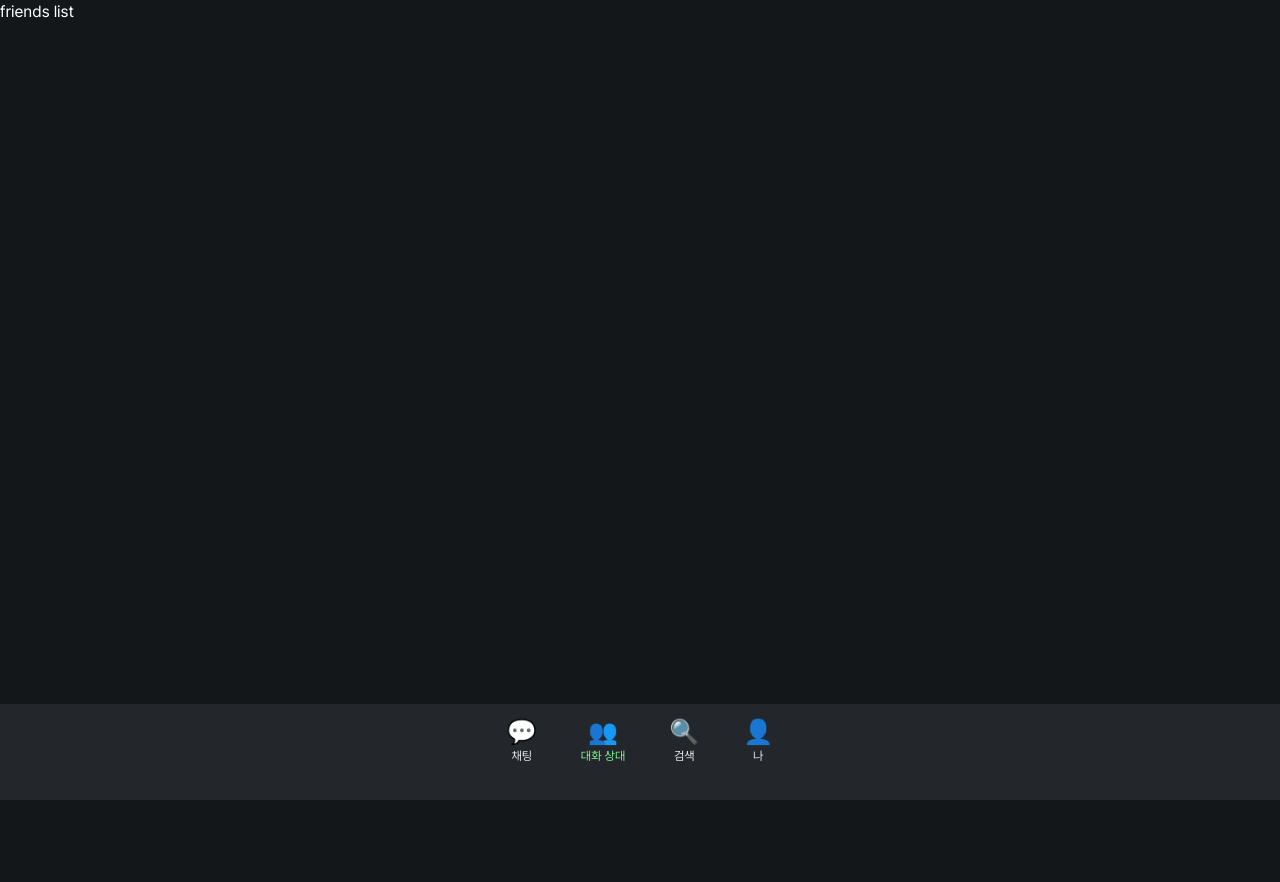
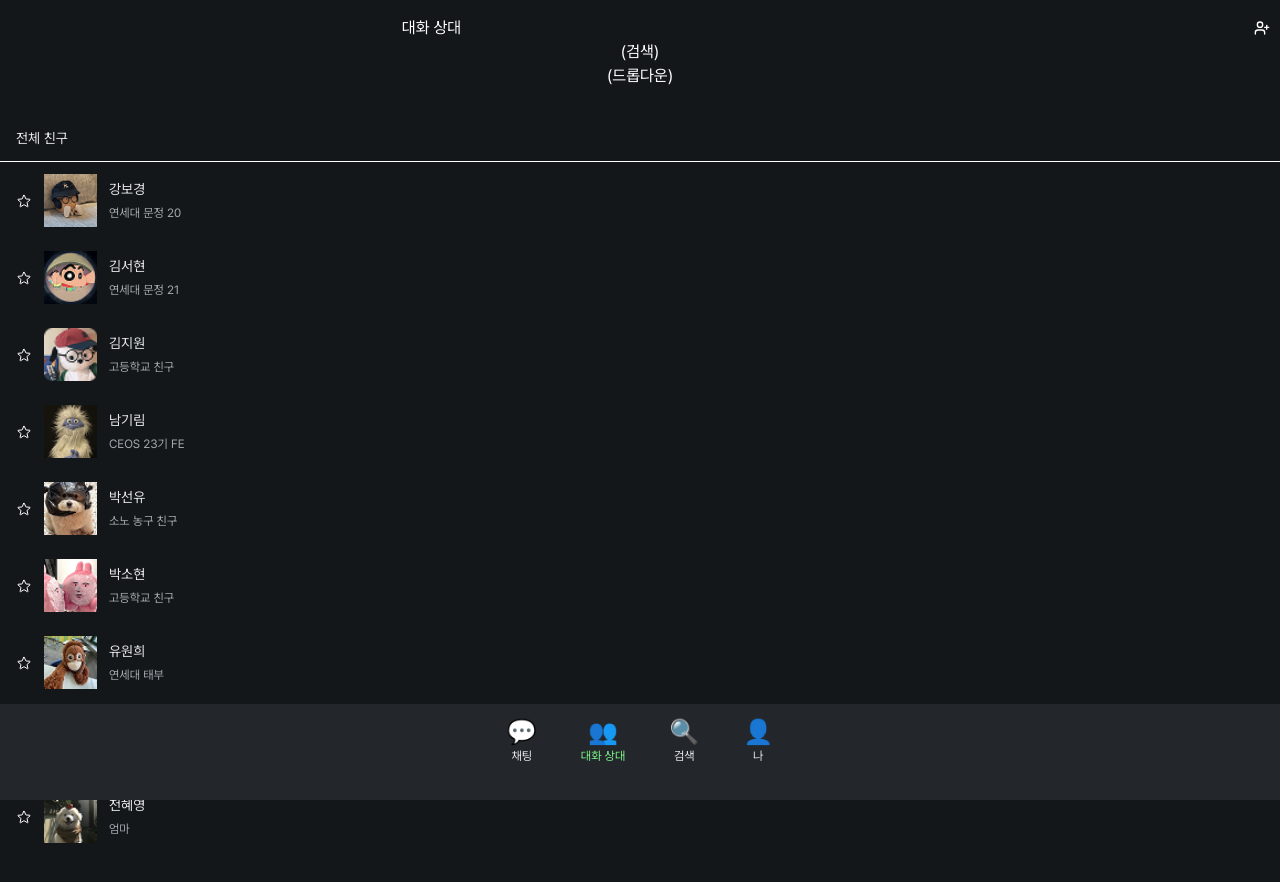
Before and after one commit to CEOS-Developers/react-messenger-23rd, a React (Vite) app: page /friends in a window 1280 px wide. Shown: the top 882 px of the page. Before the commit the page ends 800 px from the top, so only its background shows below. Built offline with nearby package versions, Linux system fonts and the light colour scheme.

Commit message:
feat: render sorted friends list from localStorage

```diff
--- a/src/App.tsx
+++ b/src/App.tsx
@@ -3,6 +3,7 @@ import ChatRoomPage from "./pages/ChatRoom";
 import ChatListPage from "./pages/ChatList";
 import NoticePage from "./components/ChatRoom/Noticepage";
 import initialMessages from "../public/data/messages.json";
+import initialFriends from "../public/data/friends.json";
 import FriendsPage from "./pages/Friends";
 import "./App.css";
 import { useEffect } from "react";
@@ -15,7 +16,13 @@ function App() {
     if (!isDataLoaded) {
       //messages가 비어있으면 JSON 파일 내용 가져오기
       localStorage.setItem("messages", JSON.stringify(initialMessages));
-      console.log("데이터 로딩 완료");
+      console.log("메세지 데이터 로딩 완료");
+    }
+
+    //친구 데이터 가져오기
+    if (!localStorage.getItem("friends")) {
+      localStorage.setItem("friends", JSON.stringify(initialFriends));
+      console.log("친구 데이터 로딩 완료");
     }
   }, []);
 
@@ -24,7 +31,7 @@ function App() {
   const shouldHide = location.pathname.startsWith("/chatroom");
 
   return (
-    <div className="min-h-screen">
+    <div className={`min-h-screen ${!shouldHide ? "pb-[95px]" : ""}`}>
       <Routes>
         <Route path="/" element={<ChatRoomPage />} />
 
@@ -33,12 +40,7 @@ function App() {
         <Route path="/notice-page" element={<NoticePage />} />
         <Route path="/friends" element={<FriendsPage />} />
 
-        <Route
-          path="*"
-          element={
-            <div className="text-white">404 - 페이지를 찾을 수 없어요</div>
-          }
-        />
+        <Route path="*" element={<div>404 - 페이지를 찾을 수 없어요</div>} />
       </Routes>
       {!shouldHide && <NavBar />}
     </div>
--- a/src/pages/ChatRoom.tsx
+++ b/src/pages/ChatRoom.tsx
@@ -22,7 +22,7 @@ export default function ChatRoomPage() {
 
   useEffect(() => {
     const savedMessages = localStorage.getItem("messages");
-    const savedUsers = localStorage.getItem("users");
+    const savedUsers = localStorage.getItem("friends");
 
     if (savedMessages) setMessages(JSON.parse(savedMessages));
     if (savedUsers) setUsers(JSON.parse(savedUsers));
--- a/src/pages/Friends.tsx
+++ b/src/pages/Friends.tsx
@@ -1,7 +1,72 @@
+import { useEffect, useState } from "react";
+import FriendsHeader from "../components/Friends/FriendsHeader";
+import type { User } from "../types/chat";
+import { HiStar, HiOutlineStar } from "react-icons/hi2";
+
 export default function FriendsPage() {
+  //친구 목록 불러오기
+  const [friends, setFriends] = useState<User[]>([]);
+  useEffect(() => {
+    const savedFriends = localStorage.getItem("friends");
+
+    if (savedFriends) {
+      setFriends(JSON.parse(savedFriends));
+    }
+  }, []);
+
+  // 가나다순 정렬
+  const sortedFriends = [...friends].sort((a, b) => {
+    return a.name.localeCompare(b.name, "ko");
+  });
+
   return (
-    <>
-      <span>friends list</span>
-    </>
+    <div className="flex flex-col">
+      <FriendsHeader />
+      <main>
+        {/* 즐겨찾기 */}
+        {/* 전체친구 */}
+        <div>
+          <h1 className="pt-6 pb-3 px-4 text-body-02 text-gray10">전체 친구</h1>
+          <hr />
+          <ul className="px-4 py-3 flex flex-col gap-6">
+            {sortedFriends.map((friend) => (
+              <li key={friend.id} className="flex gap-3 items-center">
+                <HiOutlineStar />
+                <img
+                  src={friend.profileImage || "/default-profile.png"}
+                  alt={friend.name}
+                  className="w-13.25 h-13.25"
+                />
+                <div className="flex flex-col gap-1">
+                  <span className="text-gray10 text-body-02">
+                    {friend.name}
+                  </span>
+                  <span className="text-gray30 text-caption-02">
+                    {friend.statusMessage}
+                  </span>
+                </div>
+              </li>
+            ))}
+          </ul>
+        </div>
+      </main>
+    </div>
   );
 }
+
+// 2순위: 친구 목록 데이터 렌더링 (전체 친구)
+// 이유: 이미 로컬스토리지에 유저 데이터를 저장해 두셨으니, 그걸 불러와서 리스트로 뿌려주는 작업을 먼저 합니다.
+
+// 작업: localStorage.getItem("users")로 데이터를 가져와서 map 함수로 친구 아이템들을 렌더링합니다.
+
+// 3순위: 즐겨찾기(Favorites) 섹션 분리
+// 이유: 유진 님이 보내주신 디자인을 보면 '즐겨찾기'와 '전체 친구' 섹션이 나뉘어 있죠?
+
+// 작업: 불러온 전체 유저 배열을 filter 함수로 두 개로 나눕니다.
+
+// const favorites = users.filter(u => u.isFavorite);
+
+// const others = users.filter(u => !u.isFavorite);
+
+// 4순위: 드롭다운 및 검색 UI 구현
+// 이유: 디자인에 있는 '전체 친구' 선택 드롭다운과 검색창은 스타일링 요소가 많으니 마지막에 디테일을 잡아줍니다.
```
Also changed, not shown: public/data/friends.json (renamed from public/data/users.json).
